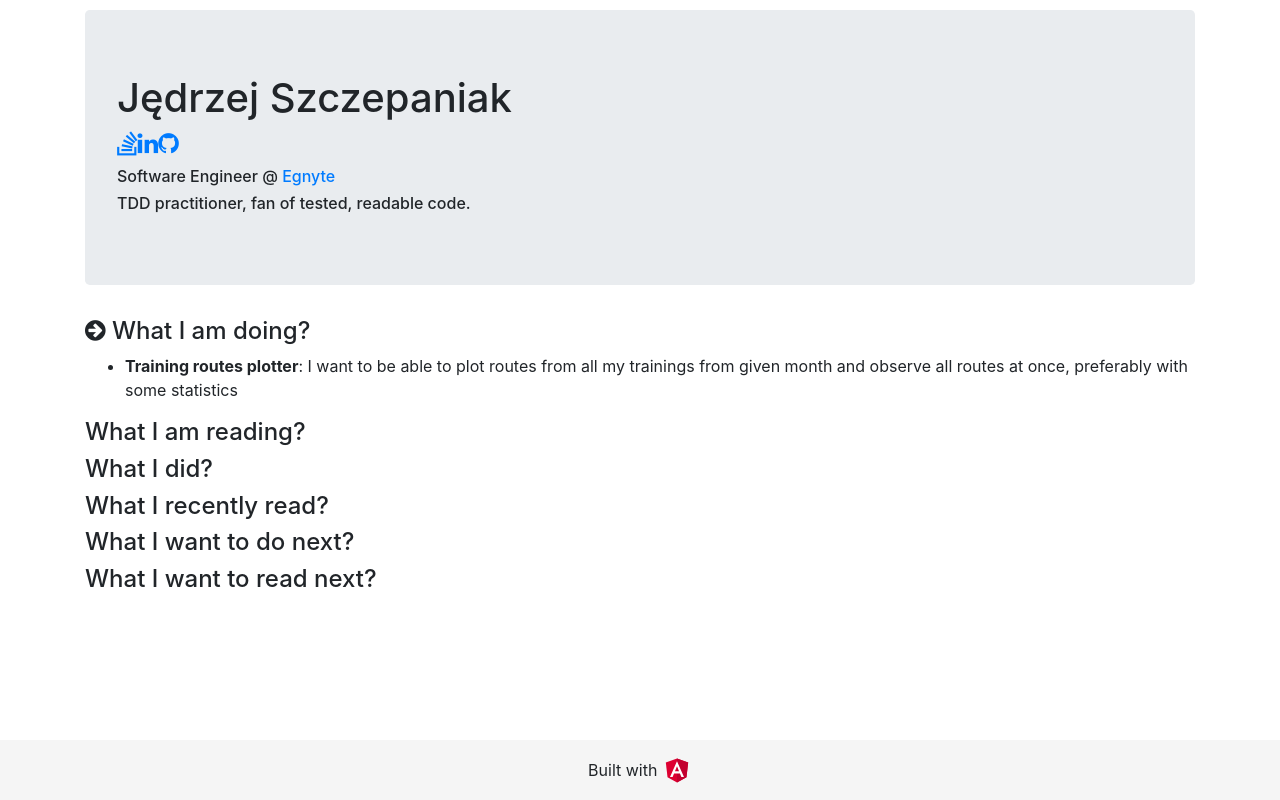
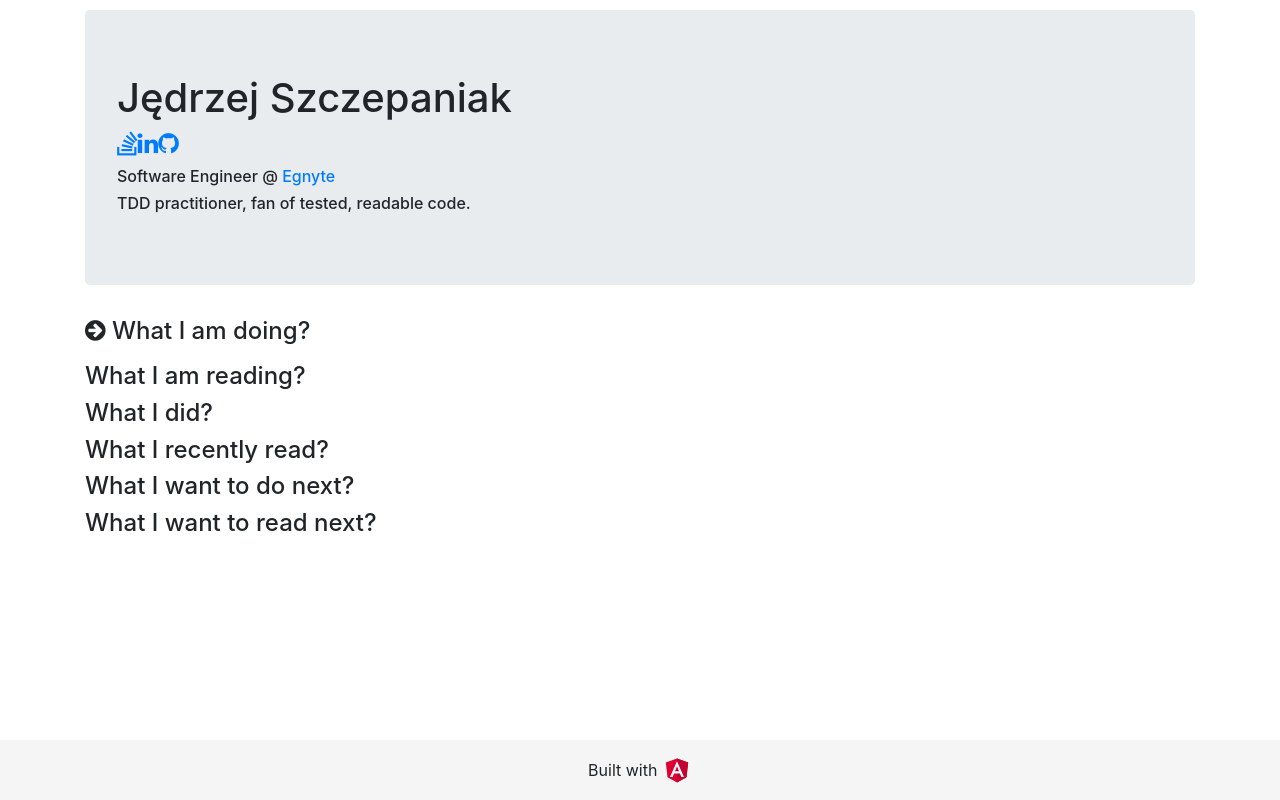
Before and after one commit to jbszczepaniak/me, an Angular app: page / in a window 1280 px wide. Built offline with nearby package versions, Linux system fonts and the light colour scheme.

Commit message:
Consider plotted as done

```diff
--- a/src/app/app.component.ts
+++ b/src/app/app.component.ts
@@ -26,11 +26,7 @@ export class AppComponent {
         title: 'What I am doing?',
         collapsed: false,
         items: [
-          {
-            title: 'Training routes plotter',
-            description: 'I want to be able to plot routes from all my trainings from given month and observe all routes at once, preferably with some statistics',
-            url: null,
-          },
+
       ]
       },
       {title: 'What I am reading?', collapsed: true, items: [
@@ -41,6 +37,11 @@ export class AppComponent {
         },
       ]},
       {title: 'What I did?', collapsed: true, items: [
+        {
+          title: 'Training routes plotter',
+          description: 'I want to be able to plot routes from all my trainings from given month and observe all routes at once, preferably with some statistics',
+          url: null,
+        },
         {
           title: 'gophercises',
           description: 'Well tested solutions for exercises from http://gophercises.com',
```
